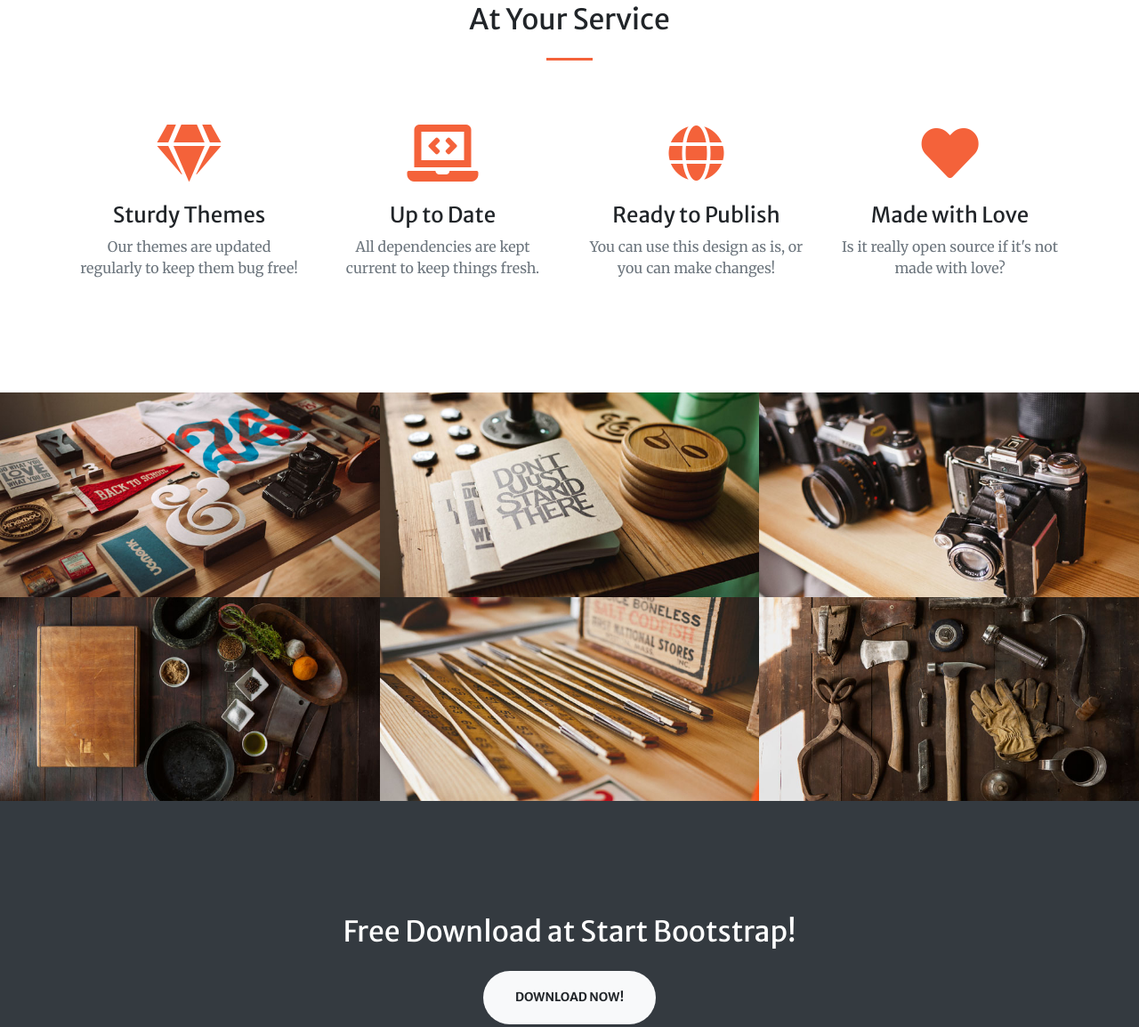
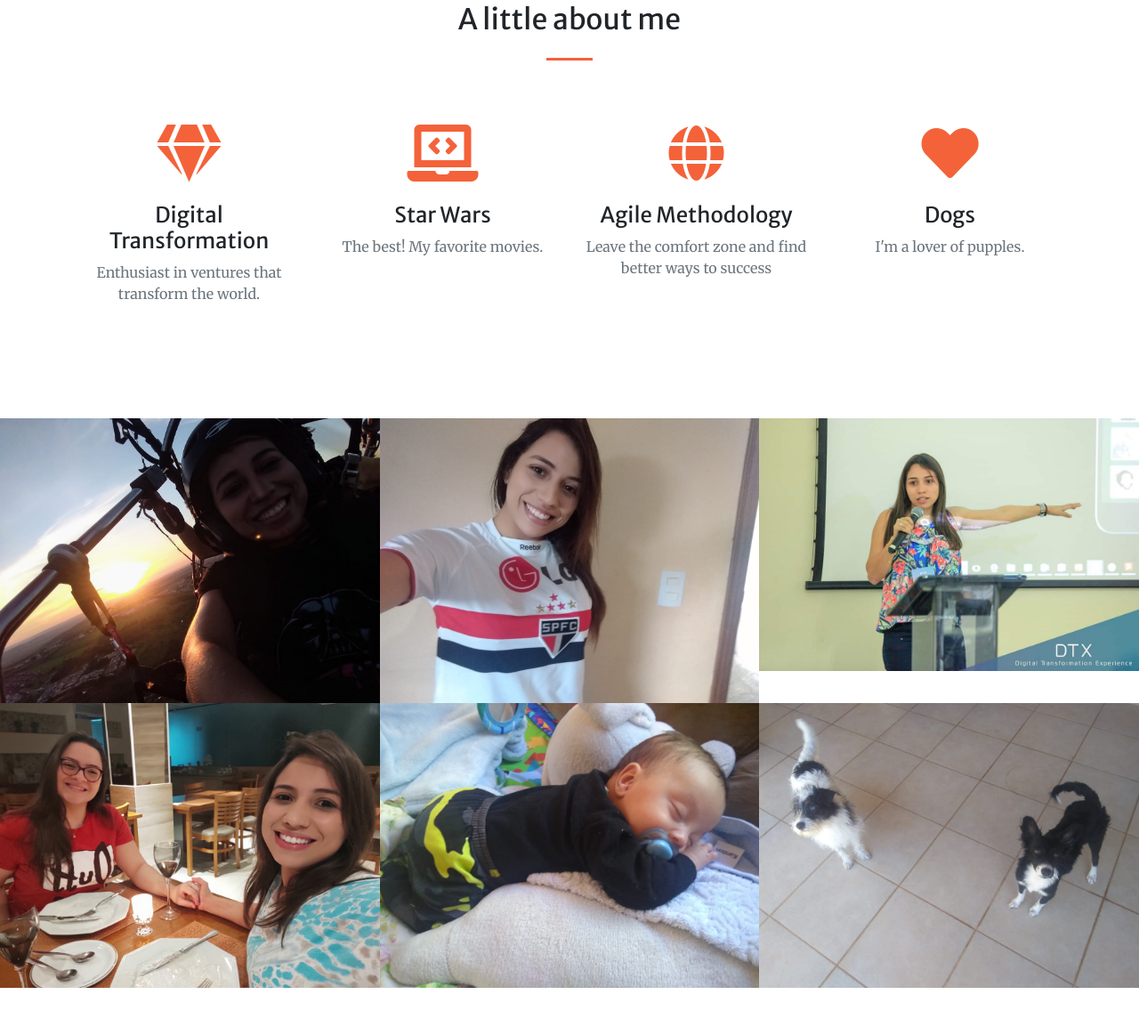
Before and after one commit to leticiamelom/portfolio, a website with bundled scripts: page index.html in a window 1280 px wide. Shown: the part 1379-2533 px from the top of the page at 89% size. Built offline with nearby package versions, Linux system fonts and the light colour scheme.

Commit message:
atualizacao portfolio 2020

```diff
--- a/index.html
+++ b/index.html
@@ -83,7 +83,7 @@
           <h2 class="text-white mt-0">Welcome to my website!</h2>
           <hr class="divider light my-4">
           <p class="text-white-50 mb-4">Estudande de Big Data no Agronegócio. </p>
-          <a class="btn btn-light btn-xl js-scroll-trigger" href="#services">Get Started!</a>
+          <a class="btn btn-light btn-xl js-scroll-trigger" href="#services">Know me!</a>
         </div>
       </div>
     </div>
@@ -92,35 +92,35 @@
   <!-- Services Section -->
   <section class="page-section" id="services">
     <div class="container">
-      <h2 class="text-center mt-0">At Your Service</h2>
+      <h2 class="text-center mt-0">A little about me</h2>
       <hr class="divider my-4">
       <div class="row">
         <div class="col-lg-3 col-md-6 text-center">
           <div class="mt-5">
             <i class="fas fa-4x fa-gem text-primary mb-4"></i>
-            <h3 class="h4 mb-2">Sturdy Themes</h3>
-            <p class="text-muted mb-0">Our themes are updated regularly to keep them bug free!</p>
+            <h3 class="h4 mb-2">Digital Transformation</h3>
+            <p class="text-muted mb-0">Enthusiast in ventures that transform the world.</p>
           </div>
         </div>
         <div class="col-lg-3 col-md-6 text-center">
           <div class="mt-5">
             <i class="fas fa-4x fa-laptop-code text-primary mb-4"></i>
-            <h3 class="h4 mb-2">Up to Date</h3>
-            <p class="text-muted mb-0">All dependencies are kept current to keep things fresh.</p>
+            <h3 class="h4 mb-2">Star Wars</h3>
+            <p class="text-muted mb-0">The best! My favorite movies.</p>
           </div>
         </div>
         <div class="col-lg-3 col-md-6 text-center">
           <div class="mt-5">
             <i class="fas fa-4x fa-globe text-primary mb-4"></i>
-            <h3 class="h4 mb-2">Ready to Publish</h3>
-            <p class="text-muted mb-0">You can use this design as is, or you can make changes!</p>
+            <h3 class="h4 mb-2">Agile Methodology</h3>
+            <p class="text-muted mb-0">Leave the comfort zone and find better ways to success</p>
           </div>
         </div>
         <div class="col-lg-3 col-md-6 text-center">
           <div class="mt-5">
             <i class="fas fa-4x fa-heart text-primary mb-4"></i>
-            <h3 class="h4 mb-2">Made with Love</h3>
-            <p class="text-muted mb-0">Is it really open source if it's not made with love?</p>
+            <h3 class="h4 mb-2">Dogs</h3>
+            <p class="text-muted mb-0">I'm a lover of pupples.</p>
           </div>
         </div>
       </div>
@@ -132,8 +132,8 @@
     <div class="container-fluid p-0">
       <div class="row no-gutters">
         <div class="col-lg-4 col-sm-6">
-          <a class="portfolio-box" href="img/portfolio/fullsize/1.jpg">
-            <img class="img-fluid" src="img/portfolio/thumbnails/1.jpg" alt="">
+          <a class="portfolio-box" href="img/portfolio/fullsize/a.jpeg">
+            <img class="img-fluid" src="img/portfolio/thumbnails/a.jpeg" alt="">
             <div class="portfolio-box-caption">
               <div class="project-category text-white-50">
                 Category
@@ -145,8 +145,8 @@
           </a>
         </div>
         <div class="col-lg-4 col-sm-6">
-          <a class="portfolio-box" href="img/portfolio/fullsize/2.jpg">
-            <img class="img-fluid" src="img/portfolio/thumbnails/2.jpg" alt="">
+          <a class="portfolio-box" href="img/portfolio/fullsize/b.jpeg">
+            <img class="img-fluid" src="img/portfolio/thumbnails/b.jpeg" alt="">
             <div class="portfolio-box-caption">
               <div class="project-category text-white-50">
                 Category
@@ -158,8 +158,8 @@
           </a>
         </div>
         <div class="col-lg-4 col-sm-6">
-          <a class="portfolio-box" href="img/portfolio/fullsize/3.jpg">
-            <img class="img-fluid" src="img/portfolio/thumbnails/3.jpg" alt="">
+          <a class="portfolio-box" href="img/portfolio/fullsize/c.jpeg">
+            <img class="img-fluid" src="img/portfolio/thumbnails/c.jpeg" alt="">
             <div class="portfolio-box-caption">
               <div class="project-category text-white-50">
                 Category
@@ -171,8 +171,8 @@
           </a>
         </div>
         <div class="col-lg-4 col-sm-6">
-          <a class="portfolio-box" href="img/portfolio/fullsize/4.jpg">
-            <img class="img-fluid" src="img/portfolio/thumbnails/4.jpg" alt="">
+          <a class="portfolio-box" href="img/portfolio/fullsize/d.jpeg">
+            <img class="img-fluid" src="img/portfolio/thumbnails/d.jpeg" alt="">
             <div class="portfolio-box-caption">
               <div class="project-category text-white-50">
                 Category
@@ -184,8 +184,8 @@
           </a>
         </div>
         <div class="col-lg-4 col-sm-6">
-          <a class="portfolio-box" href="img/portfolio/fullsize/5.jpg">
-            <img class="img-fluid" src="img/portfolio/thumbnails/5.jpg" alt="">
+          <a class="portfolio-box" href="img/portfolio/fullsize/e.jpeg">
+            <img class="img-fluid" src="img/portfolio/thumbnails/e.jpeg" alt="">
             <div class="portfolio-box-caption">
               <div class="project-category text-white-50">
                 Category
@@ -197,8 +197,8 @@
           </a>
         </div>
         <div class="col-lg-4 col-sm-6">
-          <a class="portfolio-box" href="img/portfolio/fullsize/6.jpg">
-            <img class="img-fluid" src="img/portfolio/thumbnails/6.jpg" alt="">
+          <a class="portfolio-box" href="img/portfolio/fullsize/f.jpeg">
+            <img class="img-fluid" src="img/portfolio/thumbnails/f.jpeg" alt="">
             <div class="portfolio-box-caption p-3">
               <div class="project-category text-white-50">
                 Category
@@ -213,13 +213,13 @@
     </div>
   </section>
 
-  <!-- Call to Action Section -->
+  <!-- Call to Action Section
   <section class="page-section bg-dark text-white">
     <div class="container text-center">
       <h2 class="mb-4">Free Download at Start Bootstrap!</h2>
       <a class="btn btn-light btn-xl" href="https://startbootstrap.com/themes/creative/">Download Now!</a>
     </div>
-  </section>
+  </section> -->
 
   <!-- Contact Section -->
   <section class="page-section" id="contact">
@@ -228,7 +228,7 @@
         <div class="col-lg-8 text-center">
           <h2 class="mt-0">Let's Get In Touch!</h2>
           <hr class="divider my-4">
-          <p class="text-muted mb-5">Ready to start your next project with us? Give us a call or send us an email and we will get back to you as soon as possible!</p>
+          <p class="text-muted mb-5">Give me a call or send me an email and I'll get back to you as soon as possible!</p>
         </div>
       </div>
       <div class="row">
@@ -248,7 +248,7 @@
   <!-- Footer -->
   <footer class="bg-light py-5">
     <div class="container">
-      <div class="small text-center text-muted">Copyright &copy; 2019 - Start Bootstrap</div>
+      <div class="small text-center text-muted">Copyright &copy; 2020</div>
     </div>
   </footer>
 
```
Also changed, not shown: img/portfolio/fullsize/a.jpeg (added), img/portfolio/fullsize/b.jpeg (added), img/portfolio/fullsize/c.jpeg (added), img/portfolio/fullsize/d.jpeg (added), img/portfolio/fullsize/e.jpeg (added), img/portfolio/fullsize/f.jpeg (added), img/portfolio/thumbnails/a.jpeg (added), img/portfolio/thumbnails/b.jpeg (added), img/portfolio/thumbnails/c.jpeg (added), img/portfolio/thumbnails/d.jpeg (added), img/portfolio/thumbnails/e.jpeg (added), img/portfolio/thumbnails/f.jpeg (added).
